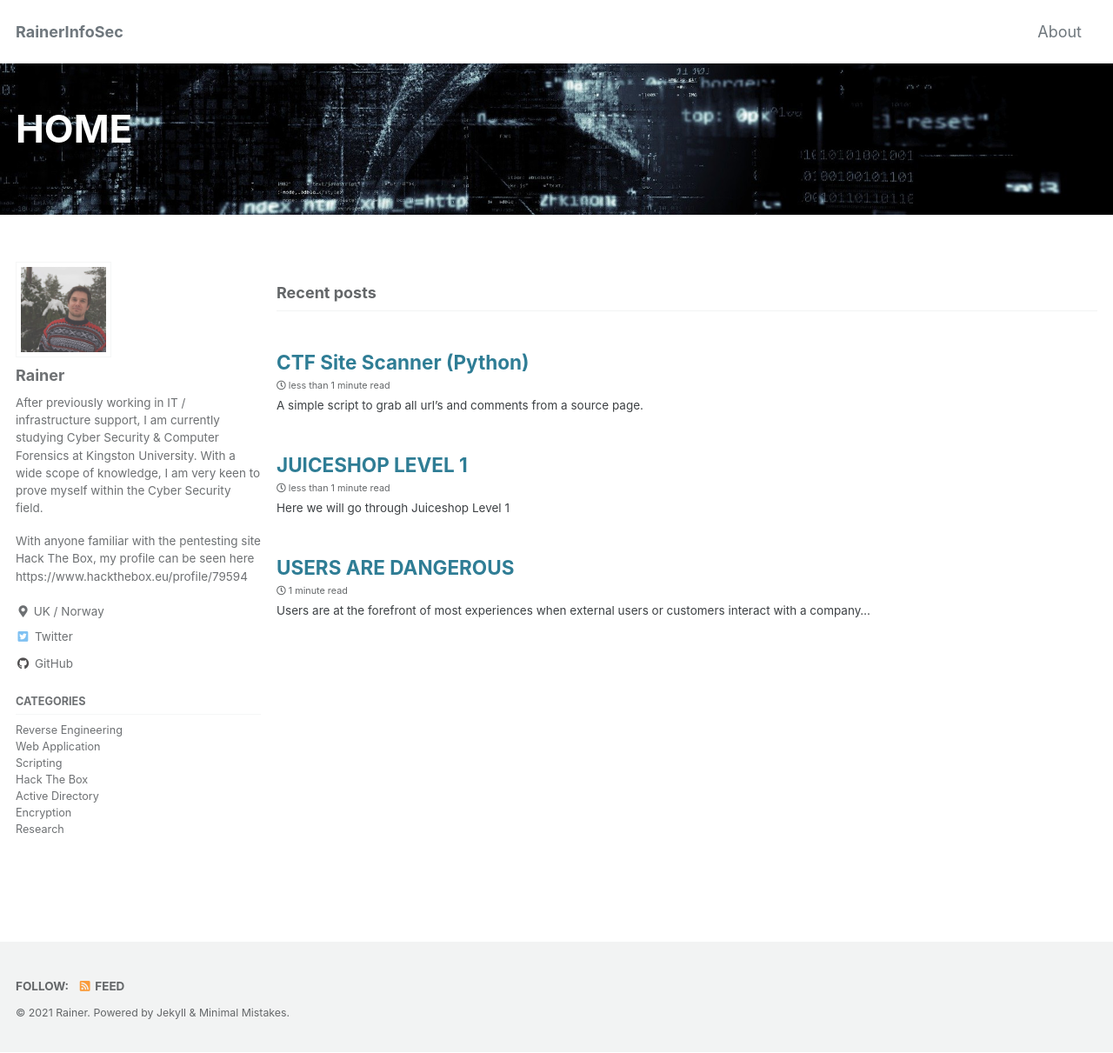
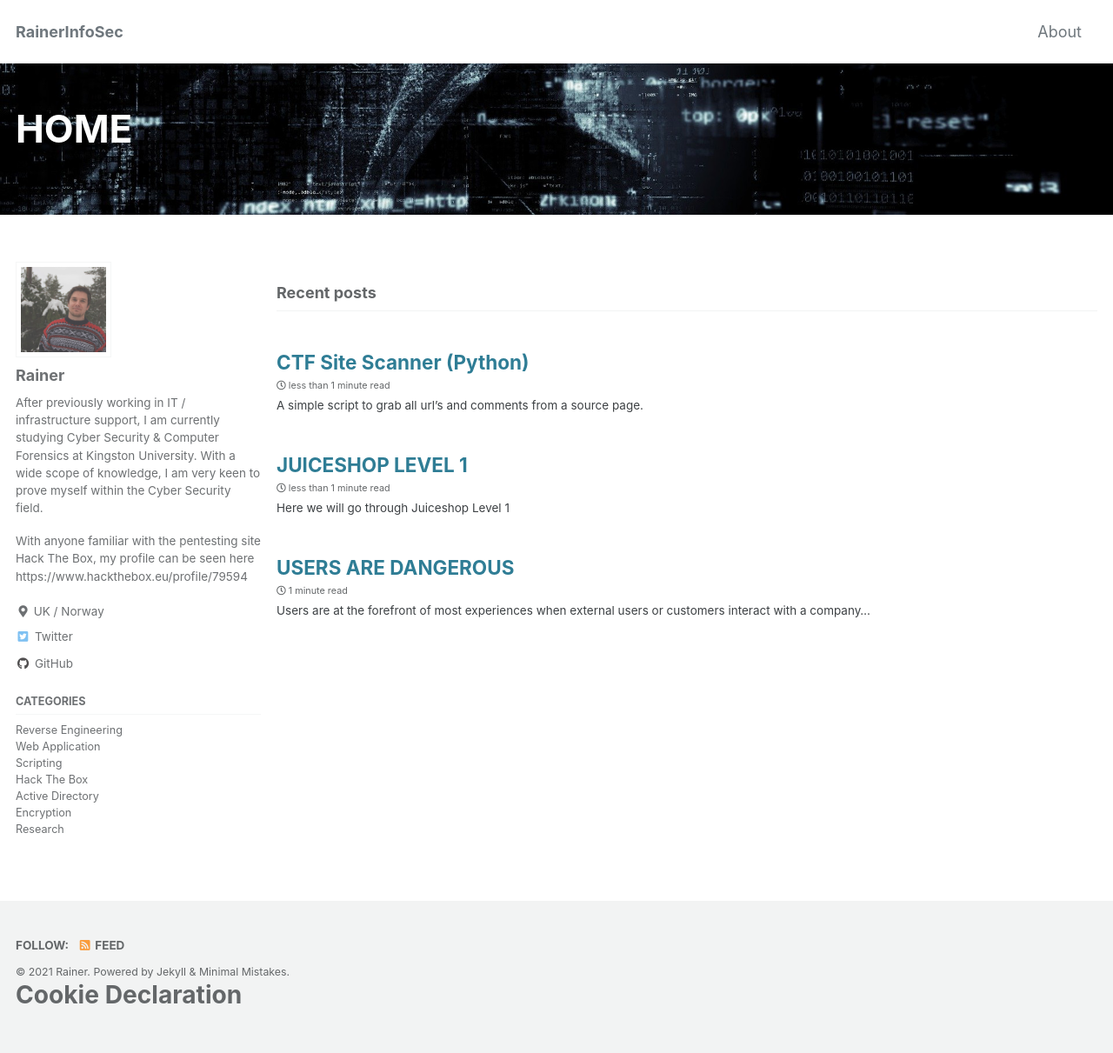
Before and after one commit to Rainor23/rainor23.github.io, a Jekyll site: the page built from index.html, in a window 1280 px wide and 1211 px high. Shown: the whole window at 87% size. Built offline with Jekyll 4.4.1, drawn with Linux system fonts in a browser that asks for light colours; cached includes are drawn as plain includes; the list of posts is cut into pages by our own code; comment, search, counter and statistics services are not loaded.

Commit message:
Update footer.html

```diff
--- a/_includes/footer.html
+++ b/_includes/footer.html
@@ -17,4 +17,7 @@
 </div>
 
 <div class="page__footer-copyright">&copy; {{ site.time | date: '%Y' }} {{ site.name | default: site.title }}. {{ site.data.ui-text[site.locale].powered_by | default: "Powered by" }} <a href="https://jekyllrb.com" rel="nofollow">Jekyll</a> &amp; <a href="https://mademistakes.com/work/minimal-mistakes-jekyll-theme/" rel="nofollow">Minimal Mistakes</a>.</div>
+<body>
+  <h1>Cookie Declaration</h1>
 <script id="CookieDeclaration" src="https://consent.cookiebot.com/5eb5ee69-30e0-4127-861e-329d31d5a60c/cd.js" type="text/javascript" async></script>
+</body>
```
